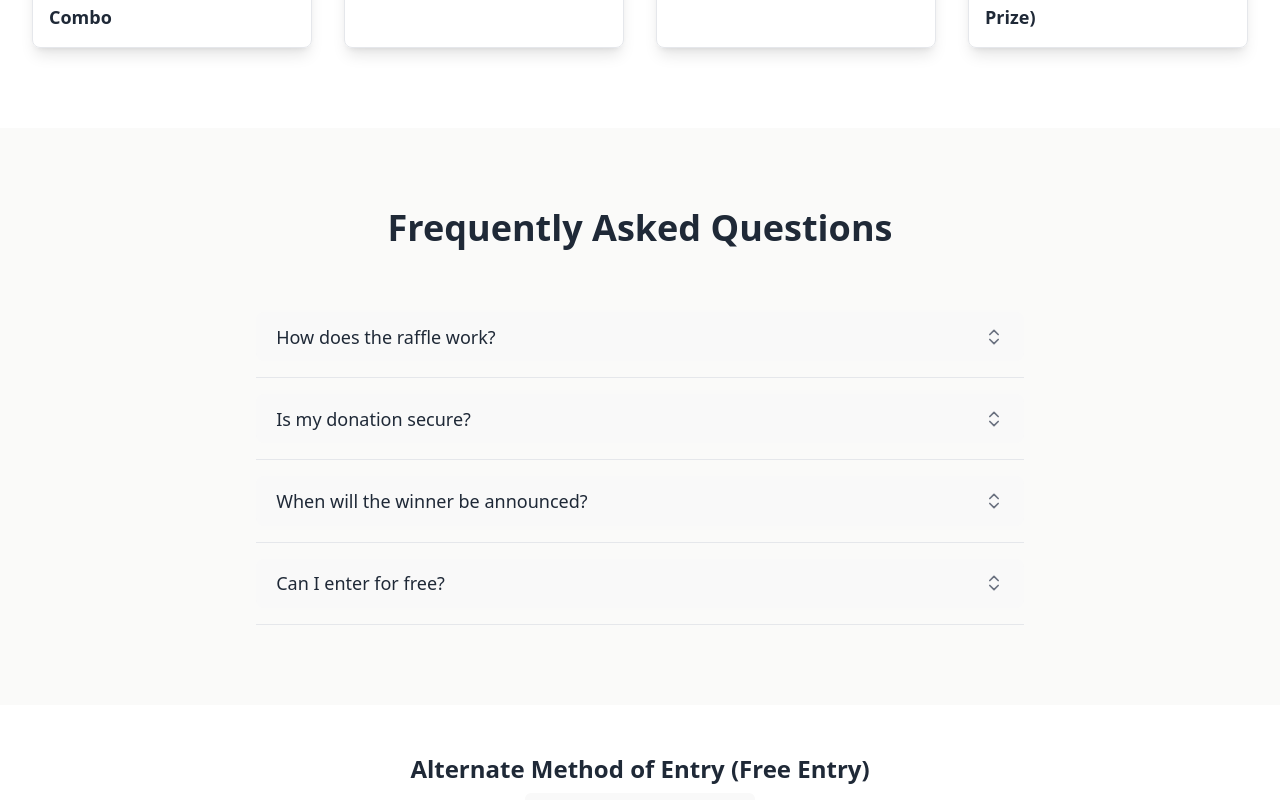
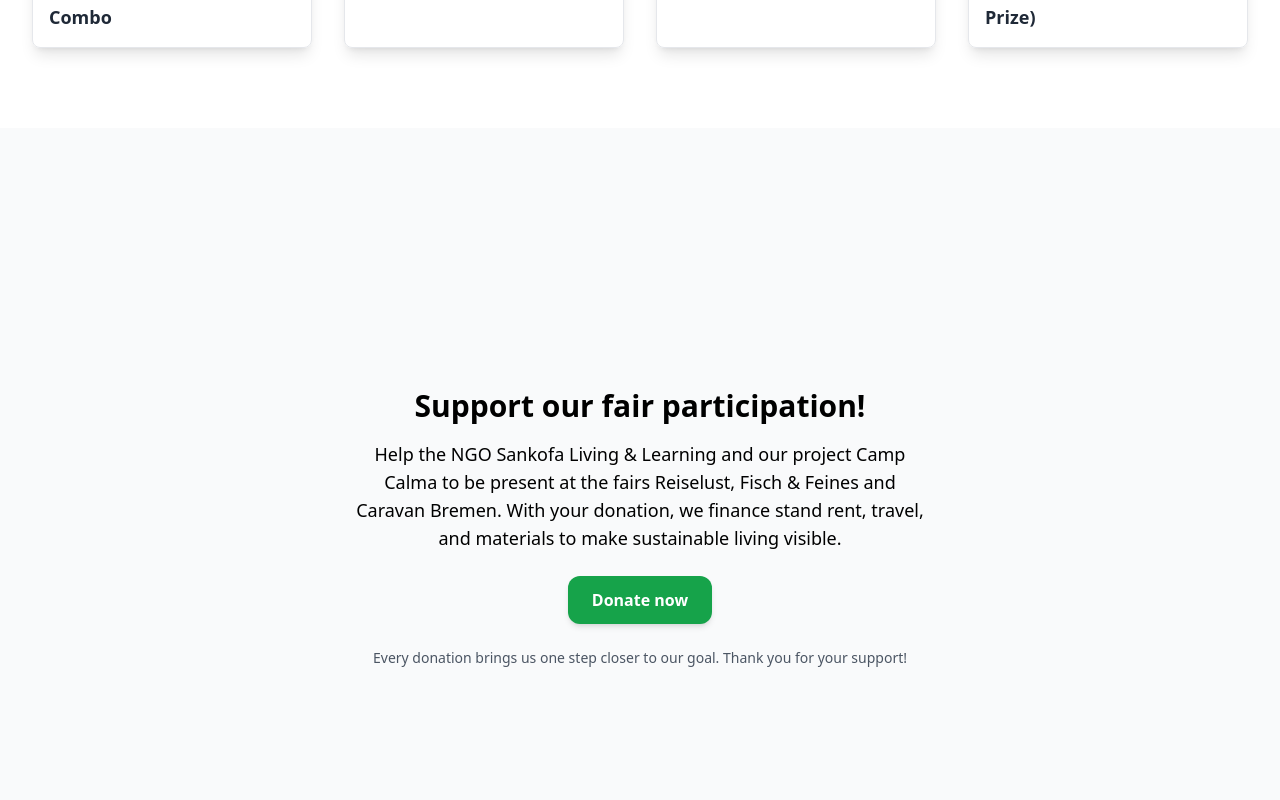
Before and after one commit to admin-sankofa/campcalma-donate, a React (Vite) app: page / in a window 1280 px wide. Shown: the part 3240-4040 px from the top of the page. Built offline with nearby package versions, Linux system fonts and the light colour scheme.

Commit message:
feat: add donation component and translate text to English

```diff
--- a/src/App.jsx
+++ b/src/App.jsx
@@ -21,6 +21,12 @@
       faq: 'FAQ',
     },
     hero: {
+      support_fairs_heading: 'Support our fair participation!',
+      support_fairs_text: 'Help the NGO Sankofa Living & Learning and our project Camp Calma to be present at the fairs Reiselust, Fisch & Feines and Caravan Bremen. With your donation, we finance stand rent, travel, and materials to make sustainable living visible.',
+      donate_button: 'Donate now',
+      every_donation_text: 'Every donation brings us one step closer to our goal. Thank you for your support!',
+
+
       subheading: 'Support a Dream, Win Amazing Prizes',
       heading: 'Help Build Camp Calma in Portugal',
       cta: 'Donate Now & Get Raffle Tickets',
@@ -115,6 +121,12 @@
       faq: 'FAQ',
     },
     hero: {
+      support_fairs_heading: 'Apoie a nossa participação em feiras!',
+      support_fairs_text: 'Ajude a ONG Sankofa Living & Learning e o nosso projeto Camp Calma a estarem presentes nas feiras Reiselust, Fisch & Feines e Caravan Bremen. Com a sua doação, financiamos o aluguer do stand, viagens e materiais para tornar a vida sustentável visível.',
+      donate_button: 'Doe agora',
+      every_donation_text: 'Cada doação aproxima-nos um passo do nosso objetivo. Obrigado pelo seu apoio!',
+
+
       subheading: 'Apoie um Sonho, Ganhe Prémios Incríveis',
       heading: 'Ajude a Construir o Camp Calma em Portugal',
       cta: 'Doe Agora & Receba Bilhetes para o Sorteio',
@@ -657,6 +669,23 @@
         <MilestoneTracker t={t} />
         <CountdownTimer t={t} />
         <PrizeShowcase t={t} />
+        <div className="min-h-screen bg-gray-50 flex flex-col items-center justify-center p-6">
+      <h1 className="text-3xl font-bold text-center mb-4 text-black">{t.hero.support_fairs_heading}</h1>
+      <p className="text-lg text-center max-w-xl mb-6 text-black">{t.hero.support_fairs_text}</p>
+
+      <a
+        href="https://donate.stripe.com/14A5kFebJ3n317J9soe3e02"
+        target="_blank"
+        rel="noopener noreferrer"
+        className="bg-green-600 hover:bg-green-700 text-white font-semibold py-3 px-6 rounded-xl shadow-md transition"
+      >
+        {t.hero.donate_button}
+      </a>
+
+      <p className="mt-6 text-sm text-gray-600">
+        {t.hero.every_donation_text}
+      </p>
+    </div>
         <Faq t={t} />
         <AmoeSection t={t} onOpenModal={() => setIsAmoeModalOpen(true)} />
       </main>
```
